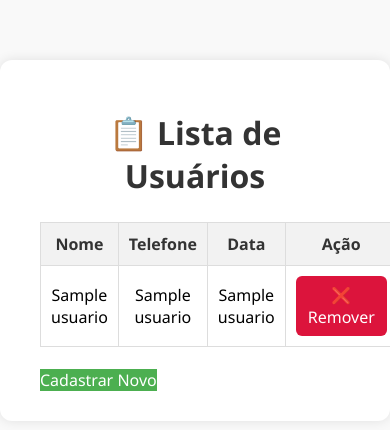
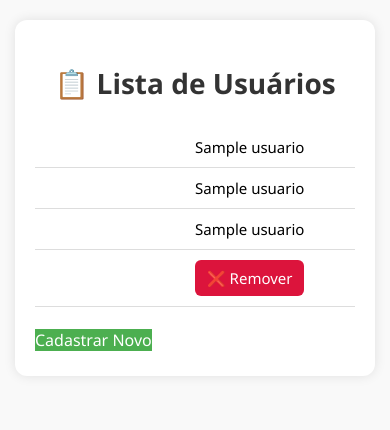
Before and after one commit to Alelimaprog/conto-magico, a FastAPI app: template templates/admin.html in a window 390 px wide. Shown: the top 430 px of the page. Run offline with FastAPI, Linux system fonts and the light colour scheme; the template is opened without the code that fills it: most values are stand-ins (such as "Sample title", 1, 10 or a date in 2020); parts of the project's set-up code (start-up, migrations or seed data) failed here and were passed over.

Commit message:
Update style.css

```diff
--- a/static/css/style.css
+++ b/static/css/style.css
@@ -18,6 +18,7 @@
     text-align: center;
     color: #333;
     margin-bottom: 25px;
+    font-size: 28px;
 }
 
 form {
@@ -84,6 +85,7 @@
     width: 100%;
     border-collapse: collapse;
     margin-top: 20px;
+    font-size: 15px;
 }
 
 th, td {
@@ -96,3 +98,41 @@
     background-color: #f2f2f2;
     color: #333;
 }
+
+/* Responsivo */
+@media (max-width: 768px) {
+    .container, .form-container {
+        margin: 20px 15px;
+        padding: 25px 20px;
+    }
+
+    .user-card {
+        width: 100%;
+    }
+
+    table, thead, tbody, th, td, tr {
+        display: block;
+    }
+
+    thead {
+        display: none;
+    }
+
+    td {
+        position: relative;
+        padding-left: 50%;
+        text-align: left;
+        border: none;
+        border-bottom: 1px solid #ddd;
+    }
+
+    td::before {
+        position: absolute;
+        top: 10px;
+        left: 10px;
+        white-space: nowrap;
+        font-weight: bold;
+        content: attr(data-label);
+        color: #555;
+    }
+}
```
